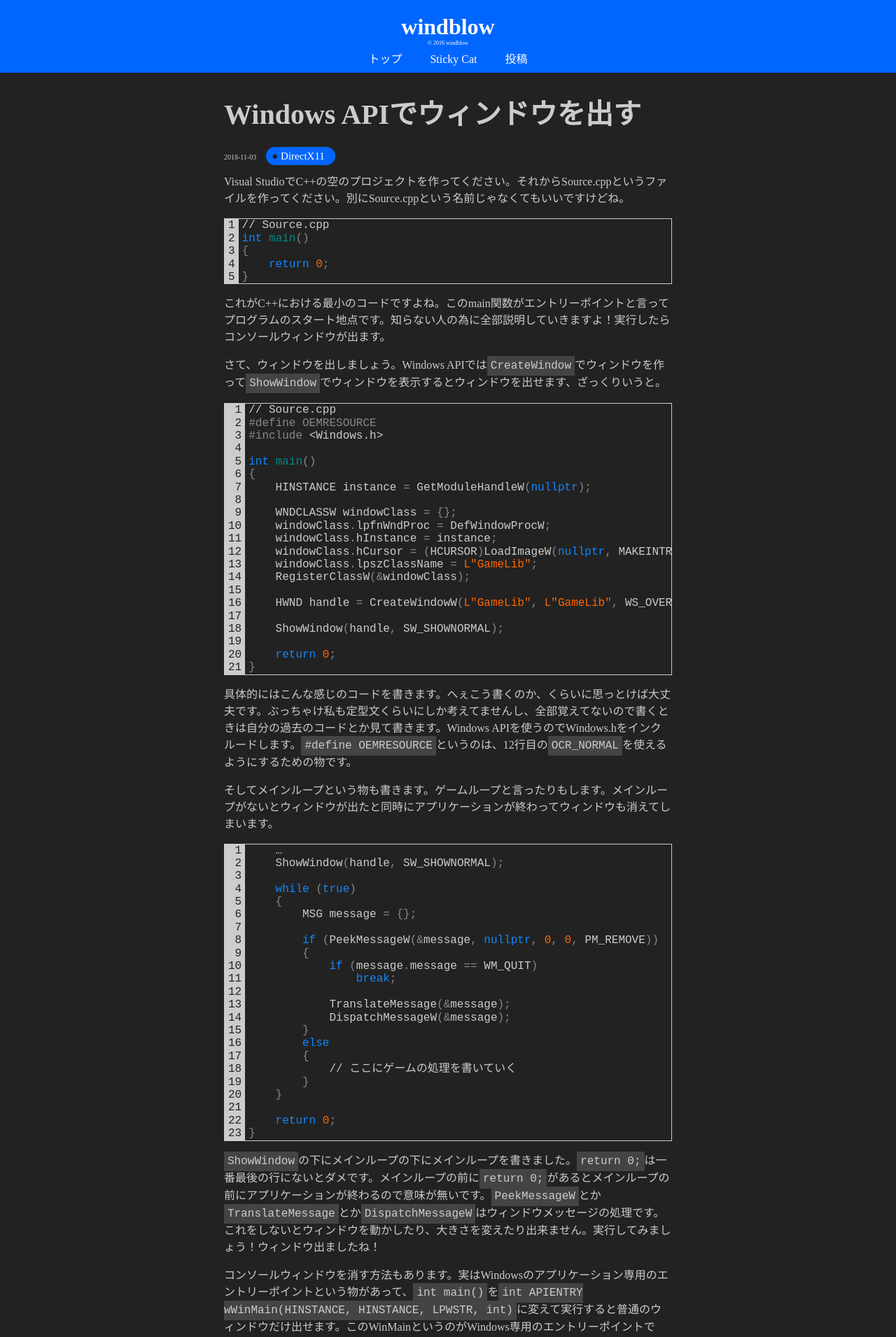
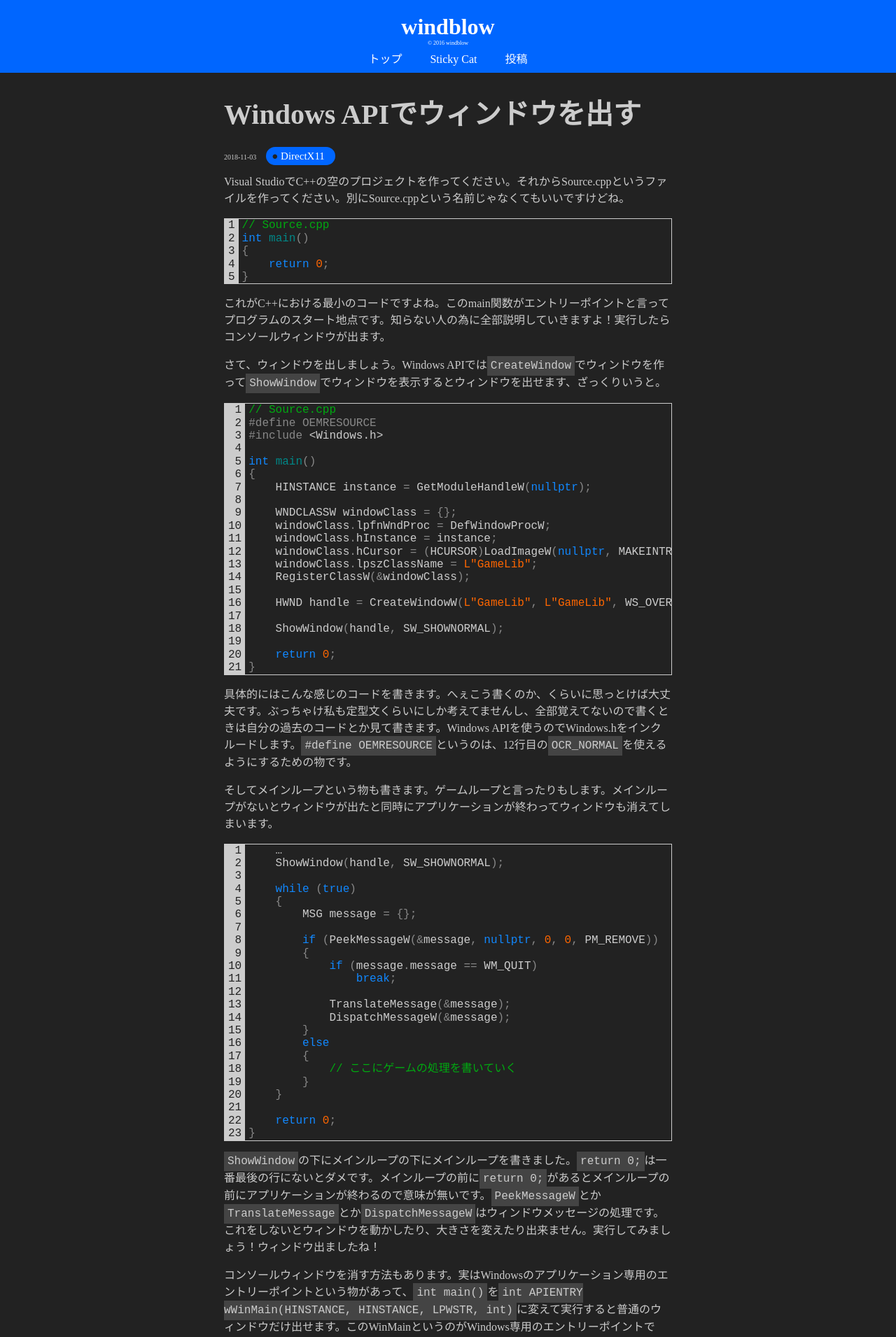
Before and after one commit to itukikikuti/windblow.net, a Jekyll site: the page built from _posts/DirectX11/2018-11-03-Windows APIでウィンドウを出す.md, in a window 1280 px wide. Shown: the top 1911 px of the page at 70% size. Built offline with Jekyll 4.4.1, drawn with Linux system fonts in a browser that asks for light colours.

Commit message:
シンタックスハイライトのCSSにコメントの色を追加

```diff
--- a/assets/syntax.css
+++ b/assets/syntax.css
@@ -31,3 +31,6 @@
 .highlight .s {
     color: #f60;
 }
+.highlight .c1 {
+    color: #0a1;
+}
```
